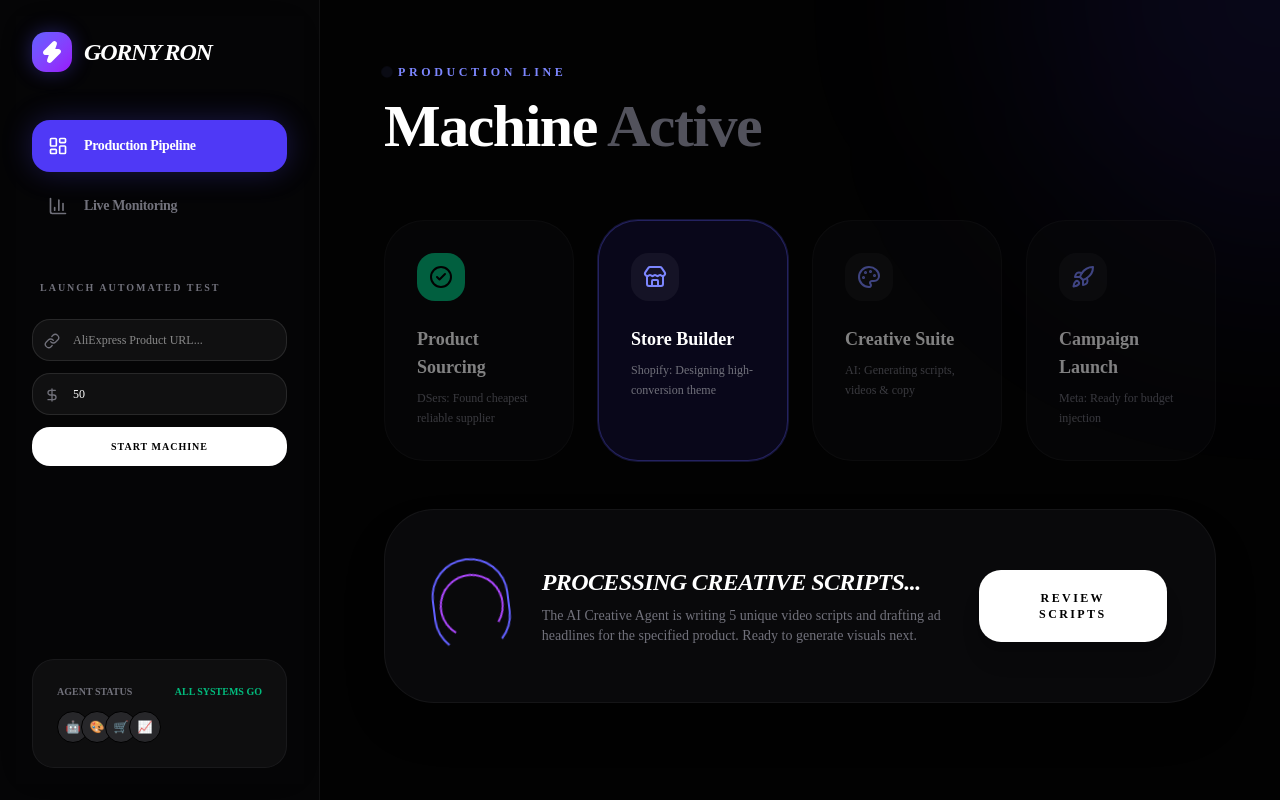
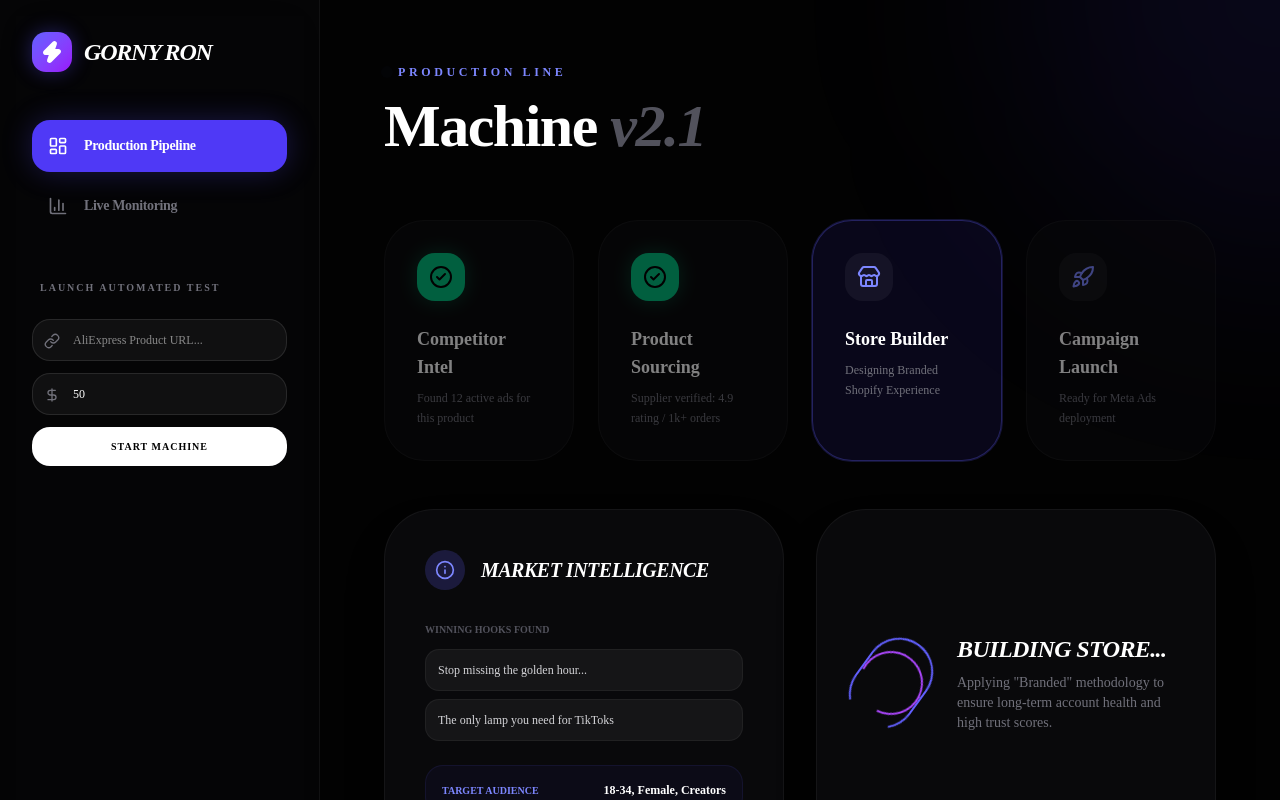
Before and after one commit to ronorpeltz99-creator/Marketing-Agency---Gorny-Ron, a Next.js app: page /dashboard in a window 1280 px wide. Shown: the top 800 px of the page. Built offline with nearby package versions, Linux system fonts and the light colour scheme.

Commit message:
docs: update agents with DCO and survival guide logic

```diff
--- a/src/app/dashboard/page.tsx
+++ b/src/app/dashboard/page.tsx
@@ -6,7 +6,8 @@ import {
   Search, Store, Palette, Rocket, LayoutDashboard, BarChart3, Settings,
   ChevronRight, Plus, Zap, ShieldCheck, Globe, MoreVertical, Link as LinkIcon,
   ArrowLeft, Target, Eye, DollarSign, Play, Pause as PauseIcon, RefreshCcw,
-  TrendingUp, TrendingDown, Trash2, Sliders, CheckCircle2, AlertCircle
+  TrendingUp, TrendingDown, Trash2, Sliders, CheckCircle2, AlertCircle,
+  ShieldAlert, Activity, Users, Info
 } from 'lucide-react';
 
 export default function DashboardPage() {
@@ -16,23 +17,32 @@ export default function DashboardPage() {
   const [budget, setBudget] = useState('50');
   const [isLaunching, setIsLaunching] = useState(false);
 
+  // MOCK DATA FOR THE "INTEL" WIDGET
+  const intelData = {
+    competitors: [
+      { name: 'TrendLights.com', price: '$29.99', ads: 12 },
+      { name: 'HomeGlow Shop', price: '$24.50', ads: 5 }
+    ],
+    winningHooks: ['Stop missing the golden hour...', 'The only lamp you need for TikToks'],
+    targetAudience: '18-34, Female, Creators'
+  };
+
   const steps = [
-    { id: 1, title: 'Product Sourcing', status: 'completed', icon: Search, desc: 'DSers: Found cheapest reliable supplier' },
-    { id: 2, title: 'Store Builder', status: 'current', icon: Store, desc: 'Shopify: Designing high-conversion theme' },
-    { id: 3, title: 'Creative Suite', status: 'upcoming', icon: Palette, desc: 'AI: Generating scripts, videos & copy' },
-    { id: 4, title: 'Campaign Launch', status: 'upcoming', icon: Rocket, desc: 'Meta: Ready for budget injection' },
+    { id: 1, title: 'Competitor Intel', status: 'completed', icon: Users, desc: 'Found 12 active ads for this product' },
+    { id: 2, title: 'Product Sourcing', status: 'completed', icon: Search, desc: 'Supplier verified: 4.9 rating / 1k+ orders' },
+    { id: 3, title: 'Store Builder', status: 'current', icon: Store, desc: 'Designing Branded Shopify Experience' },
+    { id: 4, title: 'Campaign Launch', status: 'upcoming', icon: Rocket, desc: 'Ready for Meta Ads deployment' },
   ];
 
   const adPipeline = [
-    { id: 'ad_1', name: 'Video Ad #1 - Golden Hour', status: 'Active', spend: 142, roas: 4.2, cpm: 12.4, ctr: '2.8%', budget: 20 },
-    { id: 'ad_2', name: 'Image Ad #2 - Feature List', status: 'Active', spend: 98, roas: 2.1, cpm: 15.1, ctr: '1.4%', budget: 20 },
-    { id: 'ad_3', name: 'Short Ad #3 - User Testimonial', status: 'Active', spend: 110, roas: 3.5, cpm: 10.8, ctr: '2.1%', budget: 30 },
-    { id: 'ad_4', name: 'Video Ad #4 - Side-by-Side', status: 'Paused', spend: 50, roas: 0.8, cpm: 22.4, ctr: '0.6%', budget: 10 },
+    { id: 'ad_1', name: 'UGC Style - Review #1', status: 'Active', spend: 45, roas: 5.2, cpm: 9.4, ctr: '3.1%', budget: 20 },
+    { id: 'ad_2', name: 'Product Demo - Aesthetic', status: 'Active', spend: 32, roas: 3.1, cpm: 12.1, ctr: '2.4%', budget: 20 },
+    { id: 'ad_3', name: 'Comparison Video', status: 'Active', spend: 28, roas: 1.8, cpm: 15.8, ctr: '1.1%', budget: 10 },
   ];
 
   const liveTests = [
-    { id: 1, name: 'Crystal Lamp Store', status: 'Active', ads_count: 5, total_spend: 450, color: 'from-emerald-500/20 to-emerald-500/5' },
-    { id: 2, name: 'Aroma Diffuser V2', status: 'Optimizing', ads_count: 3, total_spend: 120, color: 'from-blue-500/20 to-blue-500/5' },
+    { id: 1, name: 'Crystal Lamp Store', status: 'Active', ads_count: 5, total_spend: 450, color: 'from-emerald-500/20 to-emerald-500/5', health: 'Safe' },
+    { id: 2, name: 'Aroma Diffuser V2', status: 'Optimizing', ads_count: 3, total_spend: 120, color: 'from-blue-500/20 to-blue-500/5', health: 'Warning' },
   ];
 
   return (
@@ -67,15 +77,13 @@ export default function DashboardPage() {
         </div>
 
         <div className="mt-auto">
-          <div className="p-6 rounded-3xl bg-zinc-900/50 border border-white/5 space-y-3">
+          <div className="p-6 rounded-3xl bg-zinc-900/50 border border-white/5 space-y-4">
             <div className="flex items-center justify-between text-[10px] font-bold text-zinc-500 uppercase">
-              <span>Agent Status</span>
-              <span className="text-emerald-500">All Systems Go</span>
+              <span>Account Health</span>
+              <span className="text-emerald-500 flex items-center gap-1"><ShieldCheck className="w-3 h-3" /> Secure</span>
             </div>
-            <div className="flex -space-x-2">
-              {['🤖', '🎨', '🛒', '📈'].map((emoji, i) => (
-                <div key={i} className="w-8 h-8 rounded-full bg-zinc-800 border border-black flex items-center justify-center text-xs">{emoji}</div>
-              ))}
+            <div className="h-1 w-full bg-white/5 rounded-full overflow-hidden">
+              <div className="h-full w-[95%] bg-emerald-500"></div>
             </div>
           </div>
         </div>
@@ -95,12 +103,12 @@ export default function DashboardPage() {
               <header className="flex justify-between items-end mb-16">
                 <div>
                   <h1 className="text-6xl font-black tracking-tight mb-2">{selectedStore.name}</h1>
-                  <p className="text-zinc-400">Real-time Ad Metrics & Optimization Control</p>
+                  <p className="text-zinc-400 italic">Individual Ad Performance Pipeline</p>
                 </div>
                 <div className="flex gap-4">
-                  <button className="px-6 py-3 rounded-xl bg-white/5 border border-white/10 font-bold text-[10px] uppercase tracking-widest flex items-center gap-2">
-                    <RefreshCcw className="w-4 h-4" /> Sync Metrics
-                  </button>
+                  <div className={`px-4 py-2 rounded-xl border flex items-center gap-2 text-[10px] font-bold uppercase ${selectedStore.health === 'Safe' ? 'bg-emerald-500/10 border-emerald-500/20 text-emerald-500' : 'bg-amber-500/10 border-amber-500/20 text-amber-500'}`}>
+                    <Activity className="w-4 h-4" /> Ad Account: {selectedStore.health}
+                  </div>
                 </div>
               </header>
 
@@ -130,13 +138,13 @@ export default function DashboardPage() {
 
                     <div className="flex items-center gap-3">
                       <div className="flex flex-col items-end mr-4">
-                        <div className="text-[8px] text-zinc-600 font-black uppercase mb-1">Daily Budget</div>
+                        <div className="text-[8px] text-zinc-600 font-black uppercase mb-1">Budget</div>
                         <div className="text-lg font-black text-white">${ad.budget}</div>
                       </div>
-                      <button title="Scale Up (Raise Budget)" className="p-4 rounded-2xl bg-emerald-500/10 text-emerald-500 hover:bg-emerald-500 hover:text-white transition-all">
+                      <button title="Scale Up (Raise Budget)" className="p-4 rounded-2xl bg-emerald-500/10 text-emerald-500 hover:bg-emerald-500 hover:text-white transition-all shadow-[0_0_15px_rgba(16,185,129,0.1)]">
                         <TrendingUp className="w-5 h-5" />
                       </button>
-                      <button title="Kill Ad (Pause)" className="p-4 rounded-2xl bg-red-500/10 text-red-500 hover:bg-red-500 hover:text-white transition-all">
+                      <button title="Kill Ad (Stop)" className="p-4 rounded-2xl bg-red-500/10 text-red-500 hover:bg-red-500 hover:text-white transition-all shadow-[0_0_15px_rgba(239,68,68,0.1)]">
                         <Trash2 className="w-5 h-5" />
                       </button>
                     </div>
@@ -151,14 +159,14 @@ export default function DashboardPage() {
                   <div className="text-indigo-400 font-bold text-xs uppercase tracking-[0.3em] mb-4 flex items-center gap-2">
                     <div className="w-1.5 h-1.5 rounded-full bg-indigo-400 animate-ping"></div> Production Line
                   </div>
-                  <h1 className="text-6xl font-black tracking-tight">Machine <span className="text-zinc-600">Active</span></h1>
+                  <h1 className="text-6xl font-black tracking-tight">Machine <span className="text-zinc-600 italic">v2.1</span></h1>
                 </div>
               </header>
 
               <div className="grid grid-cols-1 md:grid-cols-2 lg:grid-cols-4 gap-6 mb-12">
                 {steps.map((step) => (
                   <div key={step.id} className={`p-8 rounded-[40px] border transition-all ${step.status === 'current' ? 'bg-indigo-600/10 border-indigo-500/30 ring-1 ring-indigo-500/20' : 'bg-zinc-950 border-white/5 opacity-50'}`}>
-                    <div className={`w-12 h-12 rounded-2xl flex items-center justify-center mb-6 ${step.status === 'completed' ? 'bg-emerald-500 text-black' : 'bg-white/5 text-indigo-400'}`}>
+                    <div className={`w-12 h-12 rounded-2xl flex items-center justify-center mb-6 ${step.status === 'completed' ? 'bg-emerald-500 text-black shadow-[0_0_20px_rgba(16,185,129,0.3)]' : 'bg-white/5 text-indigo-400'}`}>
                       {step.status === 'completed' ? <CheckCircle2 className="w-6 h-6" /> : <step.icon className="w-6 h-6" />}
                     </div>
                     <h3 className="text-lg font-black mb-2">{step.title}</h3>
@@ -167,22 +175,45 @@ export default function DashboardPage() {
                 ))}
               </div>
 
-              <div className="p-12 rounded-[50px] bg-zinc-950 border border-white/5 relative overflow-hidden shadow-2xl">
-                <div className="flex items-center gap-8">
-                  <div className="w-24 h-24 rounded-full border-2 border-indigo-500 border-t-transparent animate-spin flex items-center justify-center">
-                    <div className="w-16 h-16 rounded-full border-2 border-purple-500 border-b-transparent animate-spin"></div>
+              {/* INTEL WIDGET */}
+              <div className="grid grid-cols-1 md:grid-cols-2 gap-8 mb-12">
+                <div className="p-10 rounded-[50px] bg-zinc-950 border border-white/5 relative overflow-hidden shadow-2xl">
+                  <div className="flex items-center gap-4 mb-8">
+                    <div className="w-10 h-10 rounded-full bg-indigo-500/20 flex items-center justify-center text-indigo-400"><Info className="w-5 h-5" /></div>
+                    <h2 className="text-xl font-black tracking-tight italic uppercase">Market Intelligence</h2>
                   </div>
-                  <div>
-                    <h2 className="text-2xl font-black mb-2 tracking-tight italic uppercase">Processing Creative Scripts...</h2>
-                    <p className="text-zinc-500 text-sm max-w-lg">The AI Creative Agent is writing 5 unique video scripts and drafting ad headlines for the specified product. Ready to generate visuals next.</p>
+                  <div className="space-y-6">
+                    <div>
+                      <div className="text-[10px] text-zinc-600 font-black uppercase mb-3">Winning Hooks Found</div>
+                      <div className="space-y-2">
+                        {intelData.winningHooks.map((hook, i) => (
+                          <div key={i} className="p-3 rounded-xl bg-white/5 border border-white/5 text-xs text-zinc-300 font-medium">{hook}</div>
+                        ))}
+                      </div>
+                    </div>
+                    <div className="flex justify-between items-center p-4 rounded-2xl bg-indigo-600/5 border border-indigo-500/10">
+                      <div className="text-[10px] text-indigo-400 font-black uppercase">Target Audience</div>
+                      <div className="text-xs font-bold">{intelData.targetAudience}</div>
+                    </div>
                   </div>
-                  <button className="ml-auto px-10 py-5 rounded-3xl bg-white text-black font-black text-xs uppercase tracking-[0.2em] shadow-xl hover:scale-105 transition-all">Review Scripts</button>
+                </div>
+
+                <div className="p-10 rounded-[50px] bg-zinc-950 border border-white/5 relative overflow-hidden shadow-2xl flex flex-col justify-center">
+                   <div className="flex items-center gap-8">
+                    <div className="w-24 h-24 rounded-full border-2 border-indigo-500 border-t-transparent animate-spin flex items-center justify-center">
+                      <div className="w-16 h-16 rounded-full border-2 border-purple-500 border-b-transparent animate-spin"></div>
+                    </div>
+                    <div>
+                      <h2 className="text-2xl font-black mb-2 tracking-tight italic uppercase">Building Store...</h2>
+                      <p className="text-zinc-500 text-sm max-w-sm">Applying "Branded" methodology to ensure long-term account health and high trust scores.</p>
+                    </div>
+                  </div>
                 </div>
               </div>
             </motion.div>
           ) : (
             <motion.div key="monitoring" initial={{ opacity: 0, y: 20 }} animate={{ opacity: 1, y: 0 }} exit={{ opacity: 0, y: -20 }}>
-              <header className="mb-16"><h1 className="text-6xl font-black tracking-tight mb-4">Command Center</h1><p className="text-zinc-400 text-xl">Manage launched tests. Kill the losers, scale the winners.</p></header>
+              <header className="mb-16"><h1 className="text-6xl font-black tracking-tight mb-4">Command Center</h1><p className="text-zinc-400 text-xl">Manage launched tests. Monitor ROAS and scale winning assets.</p></header>
               <div className="grid grid-cols-1 md:grid-cols-3 gap-8">
                 {liveTests.map((test) => (
                   <div key={test.id} onClick={() => setSelectedStore(test)} className="p-8 rounded-[40px] bg-zinc-950 border border-white/5 cursor-pointer relative overflow-hidden group">
@@ -190,7 +221,10 @@ export default function DashboardPage() {
                     <div className="relative z-10">
                       <div className="flex justify-between items-start mb-6">
                         <div className="w-12 h-12 rounded-2xl bg-white/5 flex items-center justify-center text-xl">📦</div>
-                        <span className={`text-[10px] font-bold px-2 py-1 rounded-md ${test.status === 'Active' ? 'bg-emerald-500/10 text-emerald-500' : 'bg-zinc-800 text-zinc-500'}`}>{test.status}</span>
+                        <div className="flex flex-col items-end">
+                          <span className={`text-[10px] font-bold px-2 py-1 rounded-md mb-2 ${test.status === 'Active' ? 'bg-emerald-500/10 text-emerald-500' : 'bg-zinc-800 text-zinc-500'}`}>{test.status}</span>
+                          <span className={`text-[8px] font-bold uppercase tracking-widest ${test.health === 'Safe' ? 'text-emerald-500' : 'text-amber-500'}`}>{test.health} Health</span>
+                        </div>
                       </div>
                       <h3 className="text-2xl font-black tracking-tight mb-2">{test.name}</h3>
                       <div className="mt-8 flex justify-between items-end"><div className="text-[10px] text-zinc-600 font-black uppercase tracking-widest">Total Ads: {test.ads_count}</div><ChevronRight className="w-6 h-6 text-zinc-700 group-hover:text-white transition-colors" /></div>
```
